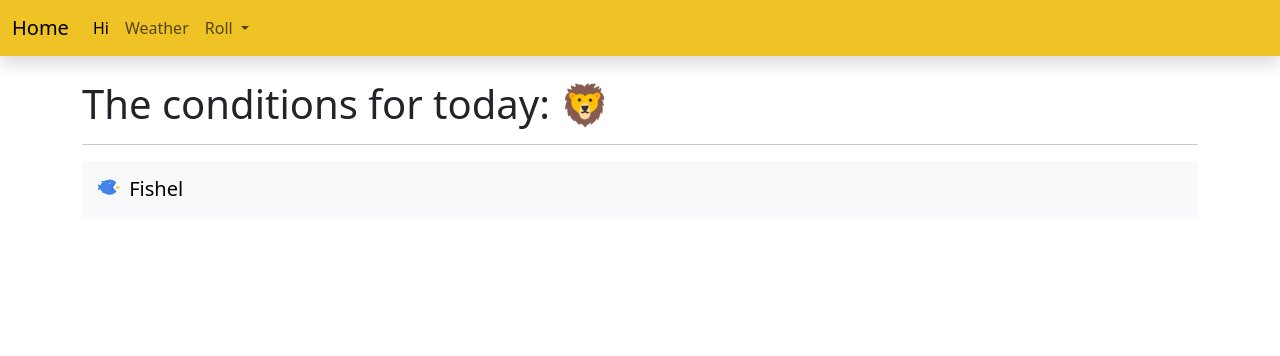
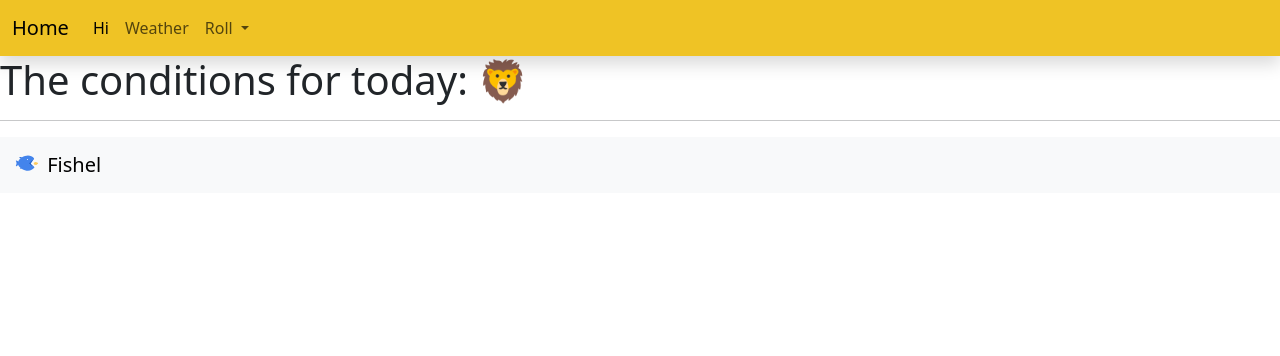
Before and after one commit to nfishel/test-flask-demo, a Flask app: page /weather in a window 1280 px wide. Shown: the top 356 px of the page. Run offline with Flask 2, Linux system fonts and the light colour scheme; some libraries are stand-ins or nearby versions.

Commit message:
updated look

```diff
--- a/templates/base.html
+++ b/templates/base.html
@@ -16,7 +16,7 @@
     </style>
   </head>
   <body>
-    <nav class="navbar navbar-expand-lg mb-4 shadow sticky-top" style="background-color: #efc325;">
+    <nav class="navbar navbar-expand-lg shadow sticky-top" style="background-color: #efc325;">
   <div class="container-fluid">
     <a class="navbar-brand" href="{{ url_for('roll') }}">Home</a>
     <button class="navbar-toggler" type="button" data-bs-toggle="collapse" data-bs-target="#navbarSupportedContent" aria-controls="navbarSupportedContent" aria-expanded="false" aria-label="Toggle navigation">
@@ -46,11 +46,10 @@
   </div>
 </nav>
 
-
-    <div class="container">
+<!--     <div class="container"> -->
       {% block content %}
       {% endblock %}
-    </div>
+<!--     </div> -->
     <script src="https://cdn.jsdelivr.net/npm/bootstrap@5.3.0-alpha1/dist/js/bootstrap.bundle.min.js" integrity="sha384-w76AqPfDkMBDXo30jS1Sgez6pr3x5MlQ1ZAGC+nuZB+EYdgRZgiwxhTBTkF7CXvN" crossorigin="anonymous"></script>
   </body>
 </html>
--- /dev/null
+++ b/templates/comp/email.txt
@@ -0,0 +1 @@
+mailto:nfishel@hse.k12.in.us?subject=My%20missing%20assignment%20%3Cassignment%20name%3E&body=Student%20Name%3A%20%3Cyourname%3E%0D%0AAssignment%3A%20%3Cassignment%20name%3E%0D%0AReason%20for%20re-grade%3A%20%3Cyour%20reason%3E
--- a/templates/index.html
+++ b/templates/index.html
@@ -1,6 +1,8 @@
 {% extends "base.html" %}
 
 {% block content %}
+<div class="container">
+
   <h1>This is my Webpage!!!!</h1>
   <h3>Here are the things I have to do today</h3>
   <ol>
@@ -13,4 +15,5 @@
     <p>This is paragraph {{i}}</p>
   {% endfor %}
 
+</div>
   {% endblock %}
--- a/templates/main.html
+++ b/templates/main.html
@@ -1,9 +1,11 @@
 {% extends "base.html" %}
 
 {% block content %}
-<div>
+  <div class="mb-3">
     <img src="{{ url_for('static', filename='banner1.jpg')}}" alt="where is my pic?" class="img-fluid" id="banner">
   </div>
+<div class="container">
+
   <form action="{{ url_for('roll') }}?m={{m}}" method="post">
       <input type="hidden" name="roll_count" value={{roll_count}}>
       <h3 class="mb-1">🎲 Roll: {{roll_count}}</h3>
@@ -18,4 +20,5 @@
       {% if roll_count >= m %}
         <a href="/roll" type="button" class="btn btn-outline-primary align-middle mt-3">New Round</a>
       {% endif %}
+</div>
 {% endblock %}
--- a/templates/weather.html
+++ b/templates/weather.html
@@ -1,4 +1,6 @@
 {% extends "base.html" %}
+<div class="container">
+
   <style>
     h1{
       font-size:5rem;
@@ -9,4 +11,5 @@
 
 <hr>
 {% include 'comp/navbar.html' %}
+</div>
 {% endblock %}
```
Lines whose indentation alone changed are shown as unchanged.
